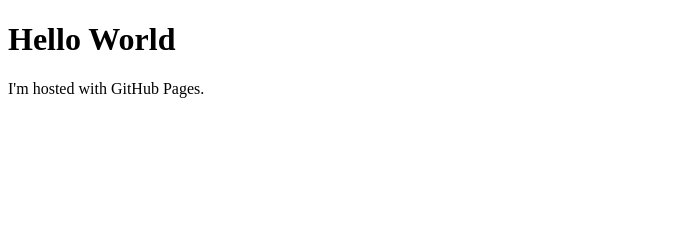
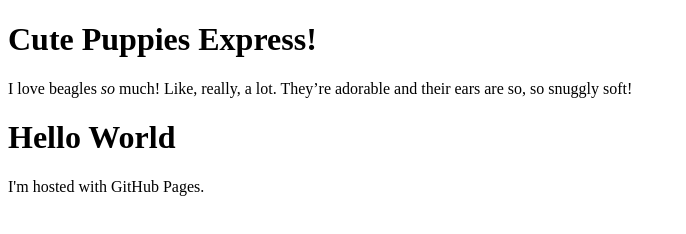
Before and after one commit to JonathanLi3230/jonathanli3230.github.io, a plain HTML site: page index.html in a window 1280 px wide. Shown: the whole page, without its empty margins (0-686 px from the left). Drawn offline with Linux system fonts and the light colour scheme.

Commit message:
Update index.html

```diff
--- a/index.html
+++ b/index.html
@@ -1,6 +1,13 @@
 <!DOCTYPE html>
 <html>
 <body>
+  <header class="page-header">
+    <h1>Cute Puppies Express!</h1>
+</header>
+
+<main>
+    <p>I love beagles <em>so</em> much! Like, really, a lot. They’re adorable and their ears are so, so snuggly soft!</p>
+</main>
 <h1>Hello World</h1>
 <p>I'm hosted with GitHub Pages.</p>
 </body>
```
